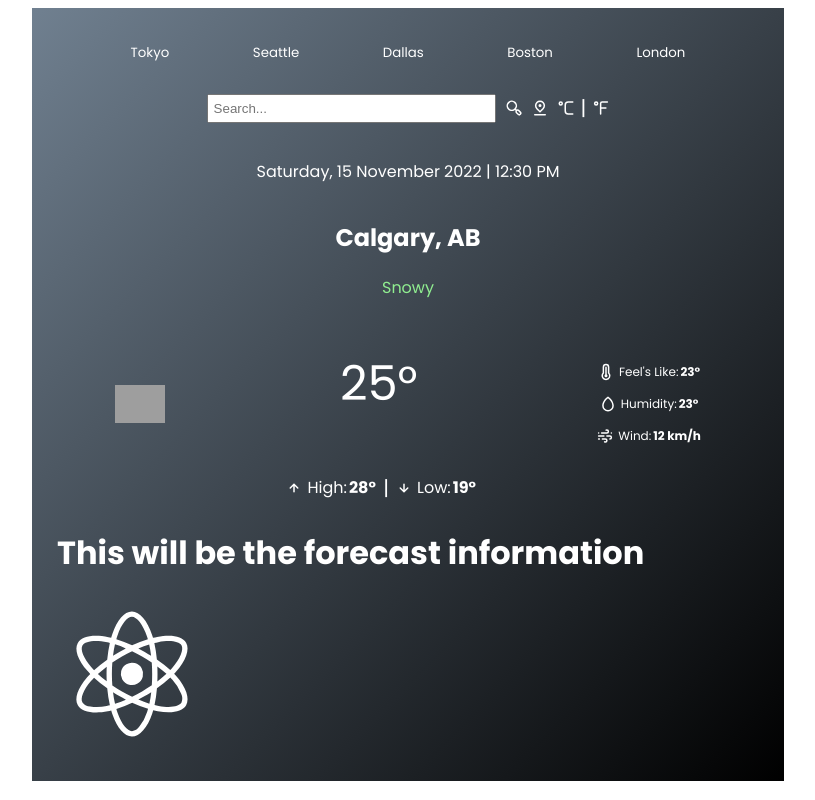
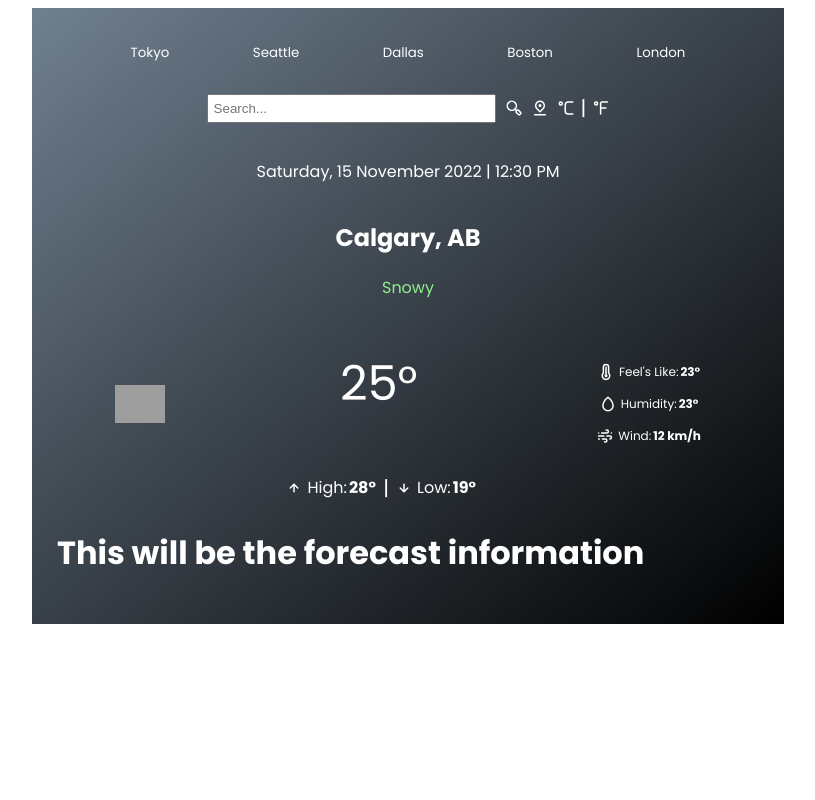
Before and after one commit to ColinH58/Weather-App, a React (Create React App) app: page / in a window 1280 px wide. Shown: the whole page, without its empty margins (232-1047 px from the left). Built offline with nearby package versions, Linux system fonts and the light colour scheme; grey boxes are pictures that could not be loaded.

Commit message:
ready to move on to Forecast component

```diff
--- a/src/Components/Home.jsx
+++ b/src/Components/Home.jsx
@@ -1,10 +1,7 @@
 import React from 'react'
-import UilReact from '@iconscout/react-unicons/icons/uil-react'
 import { Search, Forecast, Navbar, TimeLocation, TempDetails } from "./index"
-// import { getCurrentWeather } from "../API"
 
 const Home = () => {
-// const currentWeather = getCurrentWeather()
 
   return (
     <div className="HomeContainer">
@@ -13,7 +10,6 @@ const Home = () => {
         <TimeLocation />
         <TempDetails />
         <Forecast />
-        <UilReact size={150}/>
     </div>
   )
 }
```
